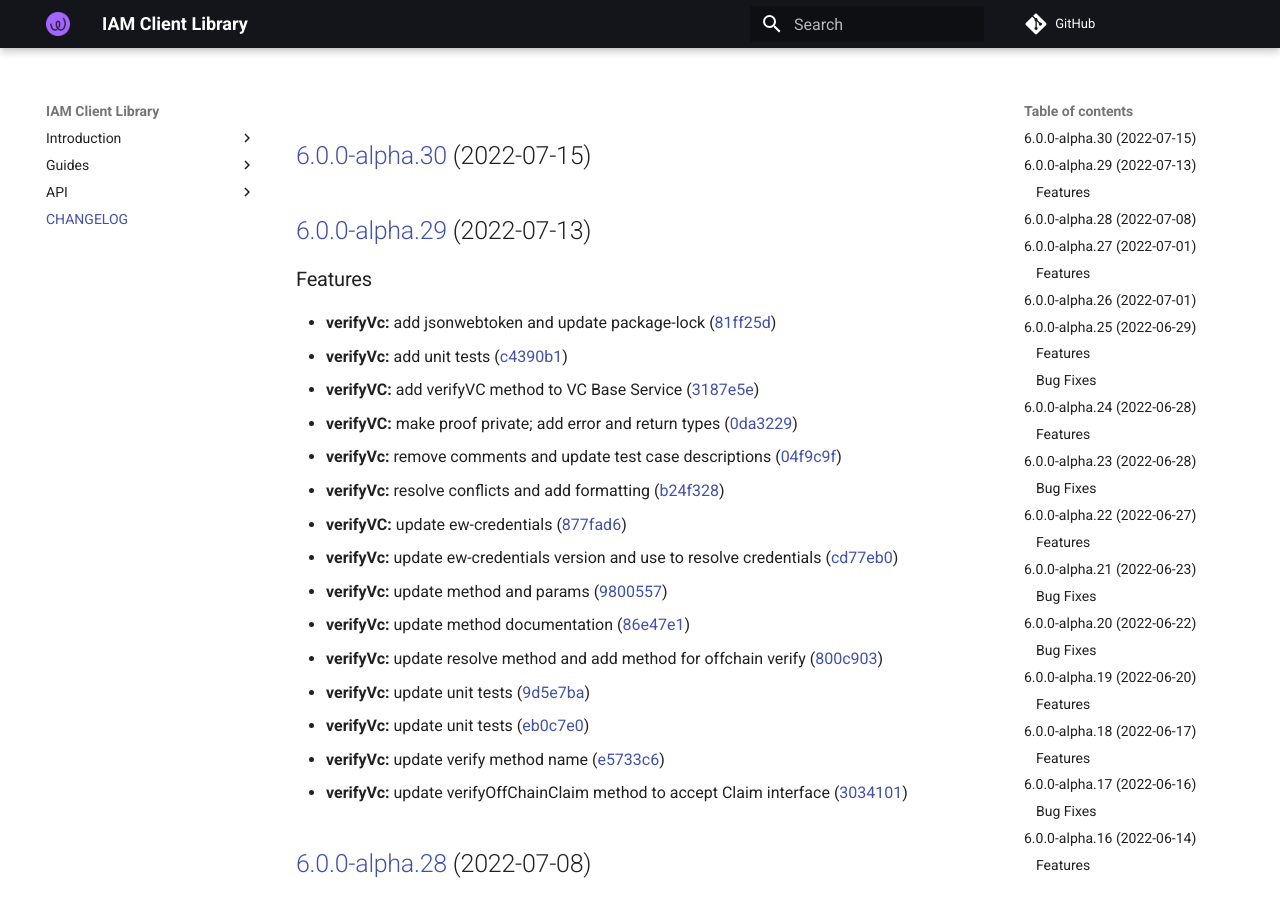
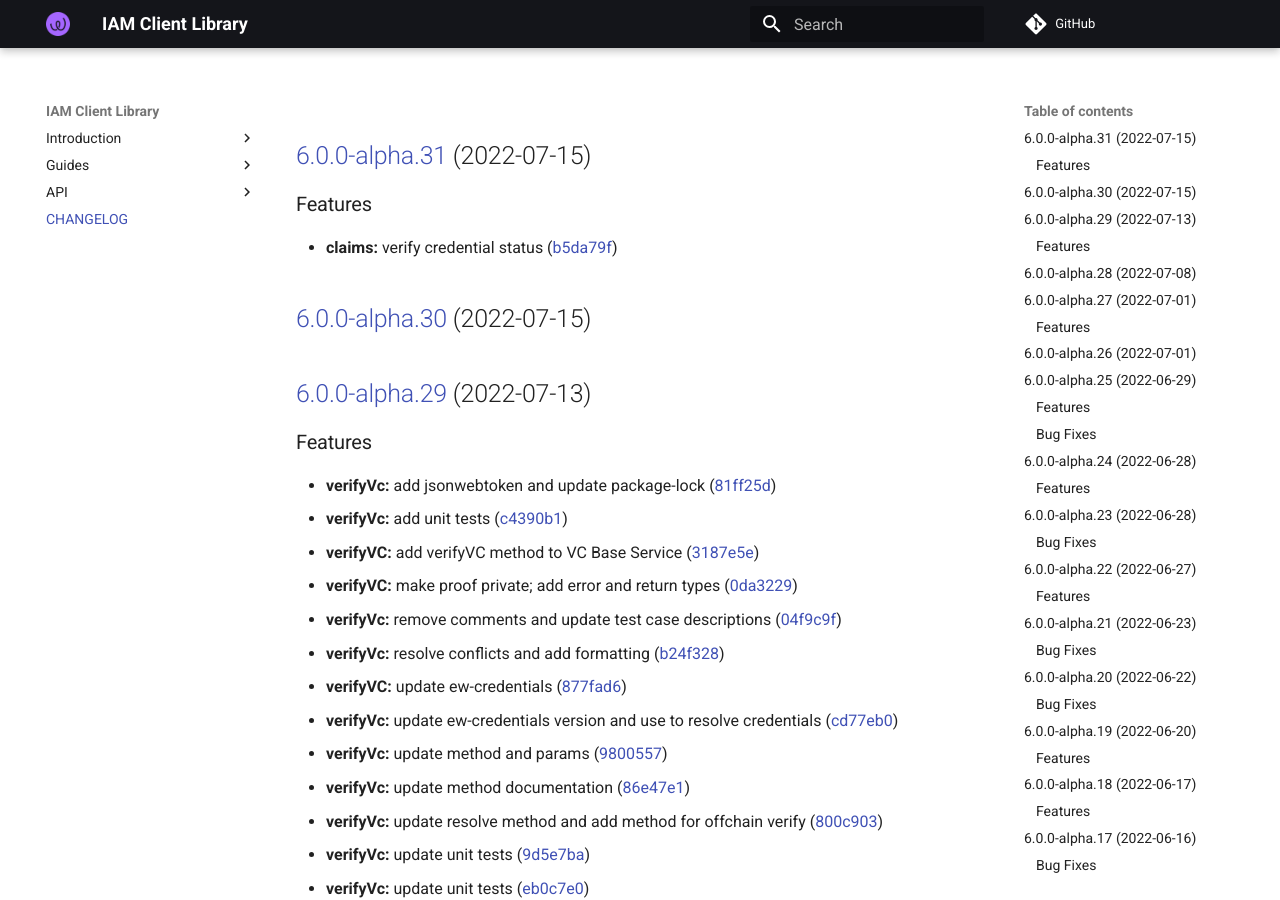
Before and after one commit to energywebfoundation/iam-client-lib, an MkDocs documentation site: the page built from docs/CHANGELOG.md, in a window 1280 px wide and 900 px high. Built offline with MkDocs 1.6.1 and Material for MkDocs 9.7.7, drawn with Linux system fonts in a browser that asks for light colours; comment, search, counter and statistics services are not loaded.

Commit message:
chore(release): 6.0.0-alpha.31 [skip ci]
## [6.0.0-alpha.31](https://github.com/energywebfoundation/iam-client-lib/compare/v6.0.0-alpha.30...v6.0.0-alpha.31) (2022-07-15)

### Features

* **claims:** verify credential status ([b5da79f](https://github.com/energywebfoundation/iam-client-lib/commit/b5da79f74a1f1c86243799c3b42ef60fc6a36b2f))

```diff
--- a/docs/CHANGELOG.md
+++ b/docs/CHANGELOG.md
@@ -1,3 +1,10 @@
+## [6.0.0-alpha.31](https://github.com/energywebfoundation/iam-client-lib/compare/v6.0.0-alpha.30...v6.0.0-alpha.31) (2022-07-15)
+
+
+### Features
+
+* **claims:** verify credential status ([b5da79f](https://github.com/energywebfoundation/iam-client-lib/commit/b5da79f74a1f1c86243799c3b42ef60fc6a36b2f))
+
 ## [6.0.0-alpha.30](https://github.com/energywebfoundation/iam-client-lib/compare/v6.0.0-alpha.29...v6.0.0-alpha.30) (2022-07-15)
 
 ## [6.0.0-alpha.29](https://github.com/energywebfoundation/iam-client-lib/compare/v6.0.0-alpha.28...v6.0.0-alpha.29) (2022-07-13)
--- a/package.json
+++ b/package.json
@@ -1,6 +1,6 @@
 {
   "name": "iam-client-lib",
-  "version": "6.0.0-alpha.30",
+  "version": "6.0.0-alpha.31",
   "description": "Library for Decentralized Identity and Access Management",
   "main": "dist/index.js",
   "module": "dist/index.esm.js",
```
